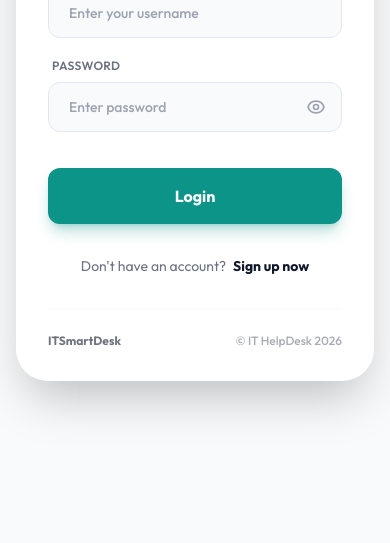
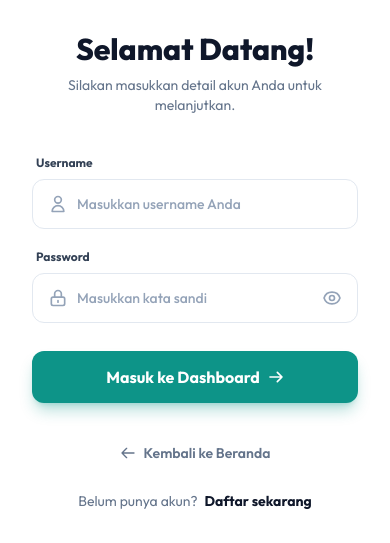
Before and after one commit to yazrolsurya60-bot/ITHelpDesk, a PHP site: the page made by application/views/login.php in a window 390 px wide. Shown: the part 358-901 px from the top of the page. Before the commit the page ends 773 px from the top, so only its background shows below. Run offline with PHP 8.4, Linux system fonts and the light colour scheme; the template is opened without the code that fills it, so the values that code supplies are empty; some libraries are stand-ins or nearby versions.

Commit message:
Feat : view login

```diff
--- a/application/views/login.php
+++ b/application/views/login.php
@@ -75,102 +75,103 @@
     </style>
 </head>
 
-<body class="bg-brand-base min-h-screen flex items-center justify-center p-4 md:p-6 lg:p-8 antialiased">
+<body class="min-h-screen flex flex-col md:flex-row antialiased font-sans bg-white overflow-x-hidden">
 
-    <div
-        class="bg-white rounded-[2rem] shadow-2xl flex flex-col md:flex-row w-full max-w-[1100px] overflow-hidden min-h-[600px] animate-fade-in-up">
+    <!-- Left Panel (Image + Overlay) -->
+    <div class="w-full md:w-1/2 relative flex flex-col p-8 md:p-16 lg:p-20 justify-between min-h-[40vh] md:min-h-screen overflow-hidden animate-fade-in">
+        <!-- Background Image -->
+        <img src="https://images.unsplash.com/photo-1497215728101-856f4ea42174?q=80&w=1000&auto=format&fit=crop"
+             alt="Background IT Helpdesk" class="absolute inset-0 object-cover w-full h-full opacity-90 transition-transform duration-700 hover:scale-105">
+        <!-- Dark Overlay -->
+        <div class="absolute inset-0 bg-gradient-to-t from-brand-navy/90 to-brand-navy/60"></div>
 
-        <div class="hidden md:block md:w-1/2 relative bg-brand-navy animate-fade-in">
-            <img src="https://images.unsplash.com/photo-1497215728101-856f4ea42174?q=80&w=1000&auto=format&fit=crop"
-                alt="Background IT Helpdesk" class="object-cover w-full h-full opacity-90 transition-transform duration-700 hover:scale-105">
-            <div class="absolute inset-0 bg-gradient-to-t from-brand-navy/90 to-brand-navy/20"></div>
+        <!-- Logo -->
+        <div class="flex items-center gap-3 z-10 animate-fade-in-up">
+            <span class="font-extrabold text-2xl text-white tracking-tight">IT<span class="text-brand-emeraldLight">SmartDesk</span></span>
+        </div>
 
-            <div class="absolute inset-0 flex flex-col justify-center px-12 pointer-events-none animate-slide-in-right" style="animation-delay: 0.2s; opacity: 0;">
-                <h2 class="text-3xl font-bold text-white mb-4 leading-tight">Pusat Layanan Bantuan<br>dan Pengaduan
-                    Terpadu.
-                </h2>
-                <p class="text-brand-emeraldLight text-sm font-medium">Layanan helpdesk untuk menunjang kelancaran
-                    operasional.</p>
+        <!-- Typography / Copywriting -->
+        <div class="mt-16 md:mt-auto z-10 animate-slide-in-right" style="animation-delay: 0.2s; opacity: 0;">
+            <h1 class="text-4xl md:text-5xl lg:text-6xl font-extrabold text-white mb-4 leading-tight tracking-tight">
+                Pusat Layanan Bantuan<br>
+                <span class="text-brand-emeraldLight">Terpadu.</span>
+            </h1>
+            <p class="text-brand-base text-sm md:text-base lg:text-lg max-w-md leading-relaxed opacity-90">
+                Layanan helpdesk untuk menunjang kelancaran operasional IT Anda.
+            </p>
         </div>
     </div>
 
-        <div class="w-full md:w-1/2 p-8 sm:p-12 lg:p-16 flex flex-col justify-center relative animate-slide-in-left" style="animation-delay: 0.1s; opacity: 0;">
+    <!-- Right Panel (Form) -->
+    <div class="w-full md:w-1/2 bg-white flex flex-col justify-center p-8 md:p-16 lg:p-24 relative animate-slide-in-left">
+        <div class="w-full max-w-md mx-auto">
 
-            <div class="flex items-center gap-3 mb-10">
-                <span class="font-extrabold text-2xl text-brand-navy tracking-tight">
-                    IT<span class="text-brand-emerald">SmartDesk</span>
-                </span>
+            <div class="mb-10 text-center md:text-left">
+                <h2 class="text-3xl font-extrabold text-slate-900 mb-2">Selamat Datang!</h2>
+                <p class="text-slate-500 text-sm">Silakan masukkan detail akun Anda untuk melanjutkan.</p>
             </div>
-
-            <a href="<?= base_url() ?>"
-                class="inline-flex items-center text-sm font-semibold text-gray-500 hover:text-brand-emerald transition-colors mb-6 w-fit">
-                <svg class="w-4 h-4 mr-2" fill="none" stroke="currentColor" viewBox="0 0 24 24">
-                    <path stroke-linecap="round" stroke-linejoin="round" stroke-width="2"
-                        d="M10 19l-7-7m0 0l7-7m-7 7h18"></path>
-                </svg>
-                Kembali ke Beranda
-            </a>
-
-            <h2 class="text-3xl font-bold text-gray-900 mb-8 tracking-tight">Nice to see you again</h2>
 
             <?php echo form_open('auth/login_action'); ?>
                 <div class="space-y-5">
-
+                    <!-- Username Input -->
                     <div>
-                    <label
-                        class="block text-xs font-semibold text-gray-500 uppercase tracking-wide mb-2 ml-1">Username</label>
-                    <input type="text" name="username"
-                        class="w-full bg-slate-50 border border-slate-200 rounded-xl px-5 py-3.5 text-sm font-medium text-gray-800 focus:outline-none focus:ring-2 focus:ring-brand-emerald/40 focus:border-brand-emerald focus:bg-white hover:bg-slate-100 transition-all duration-300"
-                        placeholder="Enter your username" required>
+                        <label class="block text-xs font-bold text-slate-700 mb-2 ml-1">Username</label>
+                        <div class="relative">
+                            <div class="absolute inset-y-0 left-0 pl-4 flex items-center pointer-events-none">
+                                <svg class="w-5 h-5 text-slate-400" fill="none" stroke="currentColor" viewBox="0 0 24 24">
+                                    <path stroke-linecap="round" stroke-linejoin="round" stroke-width="2" d="M16 7a4 4 0 11-8 0 4 4 0 018 0zM12 14a7 7 0 00-7 7h14a7 7 0 00-7-7z"></path>
+                                </svg>
+                            </div>
+                            <input type="text" name="username" class="w-full pl-11 pr-4 py-3.5 border border-slate-200 rounded-xl text-sm font-medium text-slate-800 placeholder-slate-400 focus:outline-none focus:ring-2 focus:ring-brand-emerald/40 focus:border-brand-emerald transition-all bg-white hover:bg-slate-50" placeholder="Masukkan username Anda" required>
+                        </div>
                     </div>
 
+                    <!-- Password Input -->
                     <div>
-                    <label
-                        class="block text-xs font-semibold text-gray-500 uppercase tracking-wide mb-2 ml-1">Password</label>
+                        <label class="block text-xs font-bold text-slate-700 mb-2 ml-1">Password</label>
                         <div class="relative flex items-center">
-                        <input type="password" name="password" id="passwordInput"
-                            class="w-full bg-slate-50 border border-slate-200 rounded-xl px-5 py-3.5 text-sm font-medium text-gray-800 focus:outline-none focus:ring-2 focus:ring-brand-emerald/40 focus:border-brand-emerald focus:bg-white hover:bg-slate-100 transition-all duration-300"
-                            placeholder="Enter password" required>
-                        <div id="togglePassword"
-                            class="absolute right-4 text-gray-400 cursor-pointer hover:text-brand-emerald transition-colors">
+                            <div class="absolute inset-y-0 left-0 pl-4 flex items-center pointer-events-none">
+                                <svg class="w-5 h-5 text-slate-400" fill="none" stroke="currentColor" viewBox="0 0 24 24">
+                                    <path stroke-linecap="round" stroke-linejoin="round" stroke-width="2" d="M12 15v2m-6 4h12a2 2 0 002-2v-6a2 2 0 00-2-2H6a2 2 0 00-2 2v6a2 2 0 002 2zm10-10V7a4 4 0 00-8 0v4h8z"></path>
+                                </svg>
+                            </div>
+                            <input type="password" name="password" id="passwordInput" class="w-full pl-11 pr-12 py-3.5 border border-slate-200 rounded-xl text-sm font-medium text-slate-800 placeholder-slate-400 focus:outline-none focus:ring-2 focus:ring-brand-emerald/40 focus:border-brand-emerald transition-all bg-white hover:bg-slate-50" placeholder="Masukkan kata sandi" required>
+
+                            <div id="togglePassword" class="absolute right-4 text-slate-400 cursor-pointer hover:text-brand-emerald transition-colors">
                                 <svg id="eyeIcon" class="w-5 h-5" fill="none" stroke="currentColor" viewBox="0 0 24 24">
-                                <path stroke-linecap="round" stroke-linejoin="round" stroke-width="2"
-                                    d="M15 12a3 3 0 11-6 0 3 3 0 016 0z"></path>
-                                <path stroke-linecap="round" stroke-linejoin="round" stroke-width="2"
-                                    d="M2.458 12C3.732 7.943 7.523 5 12 5c4.478 0 8.268 2.943 9.542 7-1.274 4.057-5.064 7-9.542 7-4.477 0-8.268-2.943-9.542-7z">
-                                </path>
+                                    <path stroke-linecap="round" stroke-linejoin="round" stroke-width="2" d="M15 12a3 3 0 11-6 0 3 3 0 016 0z"></path>
+                                    <path stroke-linecap="round" stroke-linejoin="round" stroke-width="2" d="M2.458 12C3.732 7.943 7.523 5 12 5c4.478 0 8.268 2.943 9.542 7-1.274 4.057-5.064 7-9.542 7-4.477 0-8.268-2.943-9.542-7z"></path>
                                 </svg>
                             </div>
                         </div>
                     </div>
 
-
-
-                <div class="pt-4">
-                    <button type="submit"
-                        class="w-full bg-brand-emerald hover:bg-emerald-600 text-white font-bold py-4 rounded-xl transition-all duration-300 shadow-lg shadow-brand-emerald/30 transform hover:-translate-y-1 hover:shadow-brand-emerald/50 hover:scale-[1.02] active:scale-95">
-                        Login
+                    <!-- Submit Button -->
+                    <div class="pt-2">
+                        <button type="submit" class="w-full bg-brand-emerald hover:bg-emerald-600 text-white font-bold py-3.5 rounded-xl transition-all duration-300 flex items-center justify-center gap-2 shadow-lg shadow-brand-emerald/30 transform hover:-translate-y-1 hover:shadow-brand-emerald/50 hover:scale-[1.02] active:scale-95">
+                            Masuk ke Dashboard
+                            <svg class="w-4 h-4" fill="none" stroke="currentColor" viewBox="0 0 24 24">
+                                <path stroke-linecap="round" stroke-linejoin="round" stroke-width="2.5" d="M14 5l7 7m0 0l-7 7m7-7H3"></path>
+                            </svg>
                         </button>
                     </div>
-
                 </div>
             <?php echo form_close(); ?>
 
-
-            <p class="text-center text-sm text-gray-500 mt-8">
-                Don't have an account?
-                <a href="<?= base_url('auth/register') ?>"
-                    class="text-brand-navy font-bold hover:text-brand-emerald transition-colors ml-1">Sign up
-                    now</a>
-            </p>
-
-            <div class="mt-8 pt-6 border-t border-gray-100 flex items-center justify-between opacity-60">
-                <div class="flex items-center gap-1.5">
-                    <span class="text-xs font-bold text-brand-navy">ITSmartDesk</span>
-                </div>
-                <span class="text-xs font-medium text-gray-500">© IT HelpDesk <?= date('Y'); ?></span>
+            <!-- Back to Home Link -->
+            <div class="text-center mt-10">
+                <a href="<?= base_url() ?>" class="inline-flex items-center text-sm font-semibold text-slate-500 hover:text-brand-emerald transition-colors">
+                    <svg class="w-4 h-4 mr-2" fill="none" stroke="currentColor" viewBox="0 0 24 24">
+                        <path stroke-linecap="round" stroke-linejoin="round" stroke-width="2" d="M10 19l-7-7m0 0l7-7m-7 7h18"></path>
+                    </svg>
+                    Kembali ke Beranda
+                </a>
             </div>
 
+            <p class="text-center text-sm text-slate-500 mt-6">
+                Belum punya akun?
+                <a href="<?= base_url('auth/register') ?>" class="text-brand-navy font-bold hover:text-brand-emerald transition-colors ml-1">Daftar sekarang</a>
+            </p>
         </div>
     </div>
 
@@ -178,14 +179,11 @@
         document.getElementById('togglePassword').addEventListener('click', function () {
             const passwordInput = document.getElementById('passwordInput');
             const eyeIcon = document.getElementById('eyeIcon');
-
             if (passwordInput.type === 'password') {
                 passwordInput.type = 'text';
-                // Change to eye-slash icon
                 eyeIcon.innerHTML = `<path stroke-linecap="round" stroke-linejoin="round" stroke-width="2" d="M13.875 18.825A10.05 10.05 0 0112 19c-4.478 0-8.268-2.943-9.543-7a9.97 9.97 0 011.563-3.029m5.858.908a3 3 0 114.243 4.243M9.878 9.878l4.242 4.242M9.88 9.88l-3.29-3.29m7.532 7.532l3.29 3.29M3 3l3.59 3.59m0 0A9.953 9.953 0 0112 5c4.478 0 8.268 2.943 9.543 7a10.025 10.025 0 01-4.132 5.411m0 0L21 21" />`;
             } else {
                 passwordInput.type = 'password';
-                // Change back to normal eye icon
                 eyeIcon.innerHTML = `<path stroke-linecap="round" stroke-linejoin="round" stroke-width="2" d="M15 12a3 3 0 11-6 0 3 3 0 016 0z"></path><path stroke-linecap="round" stroke-linejoin="round" stroke-width="2" d="M2.458 12C3.732 7.943 7.523 5 12 5c4.478 0 8.268 2.943 9.542 7-1.274 4.057-5.064 7-9.542 7-4.477 0-8.268-2.943-9.542-7z"></path>`;
             }
         });
```
Lines whose indentation alone changed are shown as unchanged.
